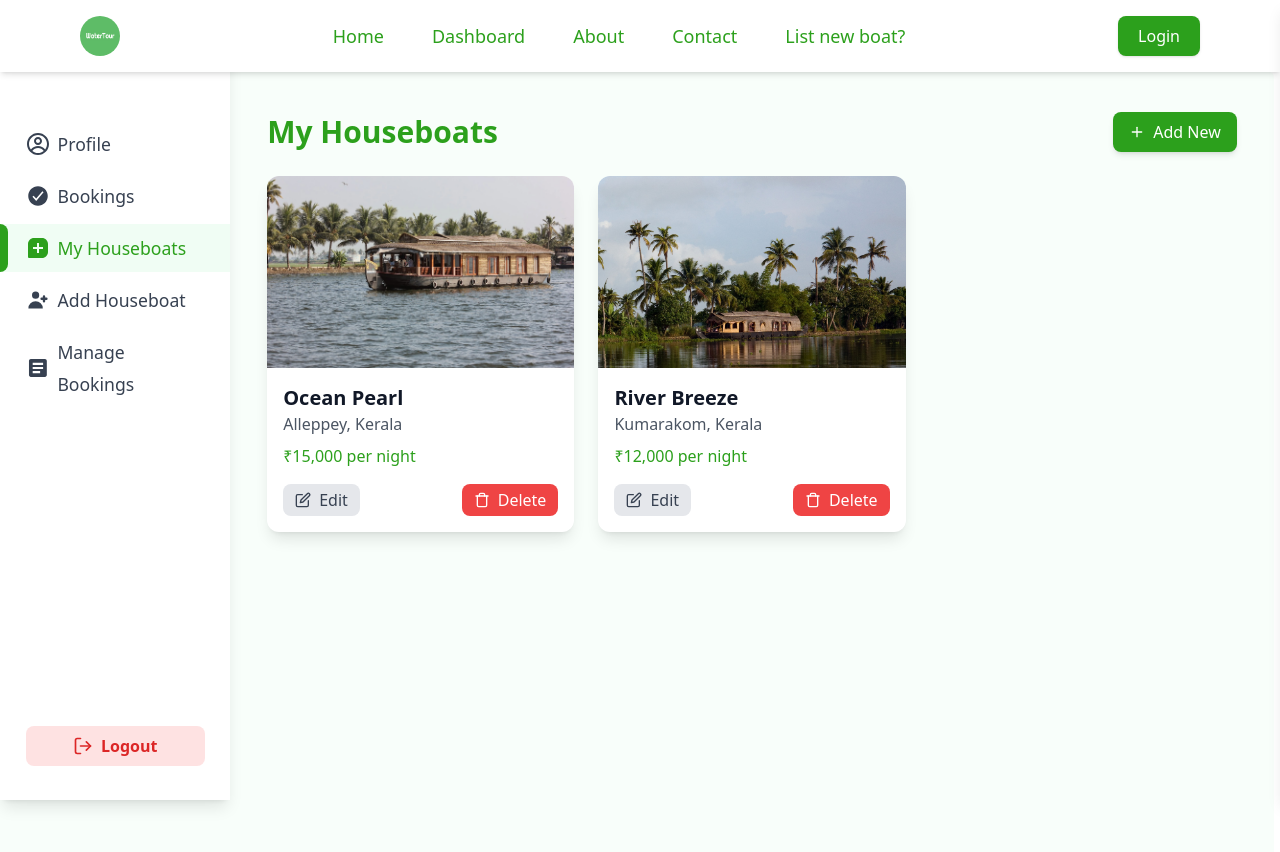
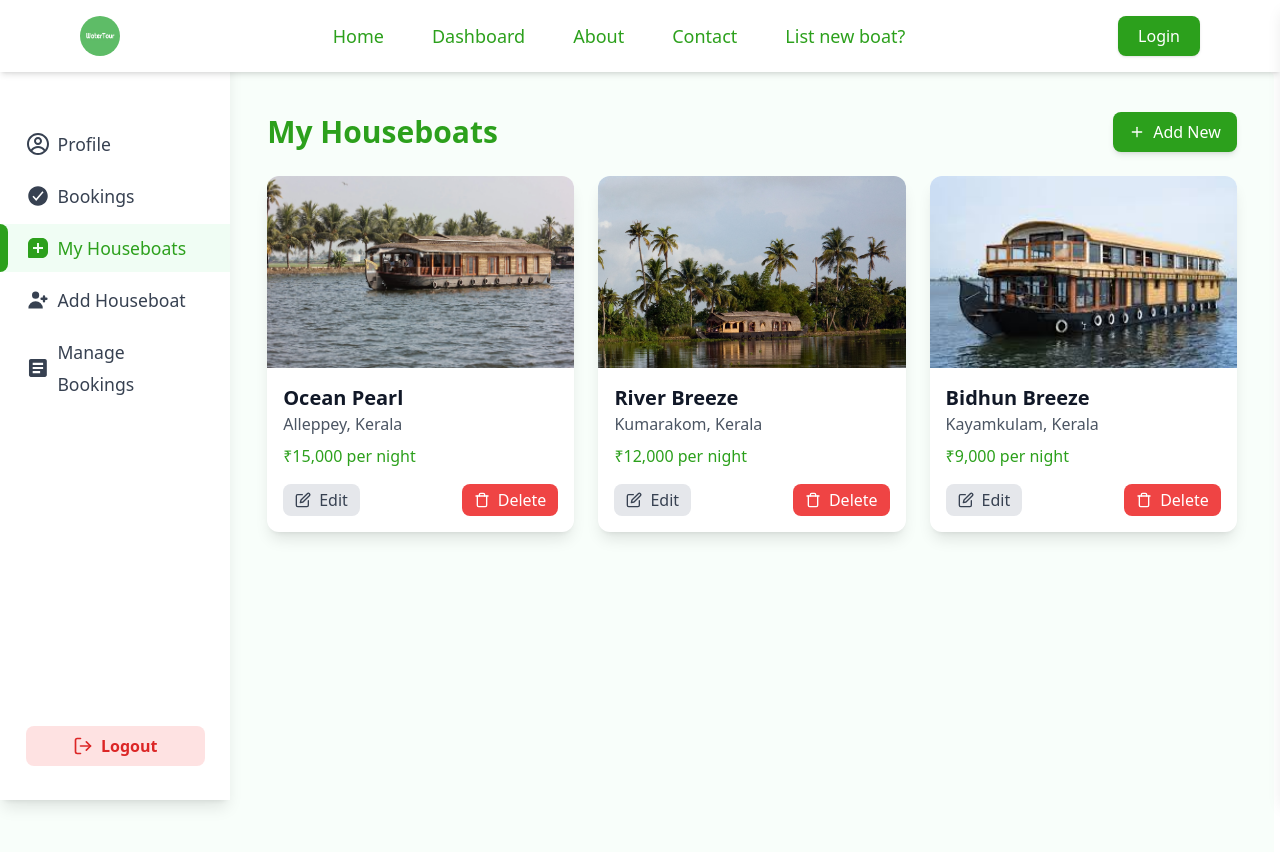
Before and after one commit to Joeljoy1237/watertour, a Next.js app: page /dashboard/owner/houseboats in a window 1280 px wide. Shown: the top 852 px of the page. Built offline with nearby package versions, Linux system fonts and the light colour scheme; no server answers.

Commit message:
Added Bidhun breeze

```diff
--- a/src/app/(dashboard)/dashboard/owner/houseboats/page.tsx
+++ b/src/app/(dashboard)/dashboard/owner/houseboats/page.tsx
@@ -26,6 +26,13 @@ export default function MyHouseboats() {
       location: "Kumarakom, Kerala",
       price: "₹12,000 per night",
       image: "/boat.jpg",
+    },
+    {
+      id: 3,
+      name: "Bidhun Breeze",
+      location: "Kayamkulam, Kerala",
+      price: "₹9,000 per night",
+      image: "/boat3.jpg",
     },
   ]);
 
```
Also changed, not shown: public/boat3.jpg (added).
